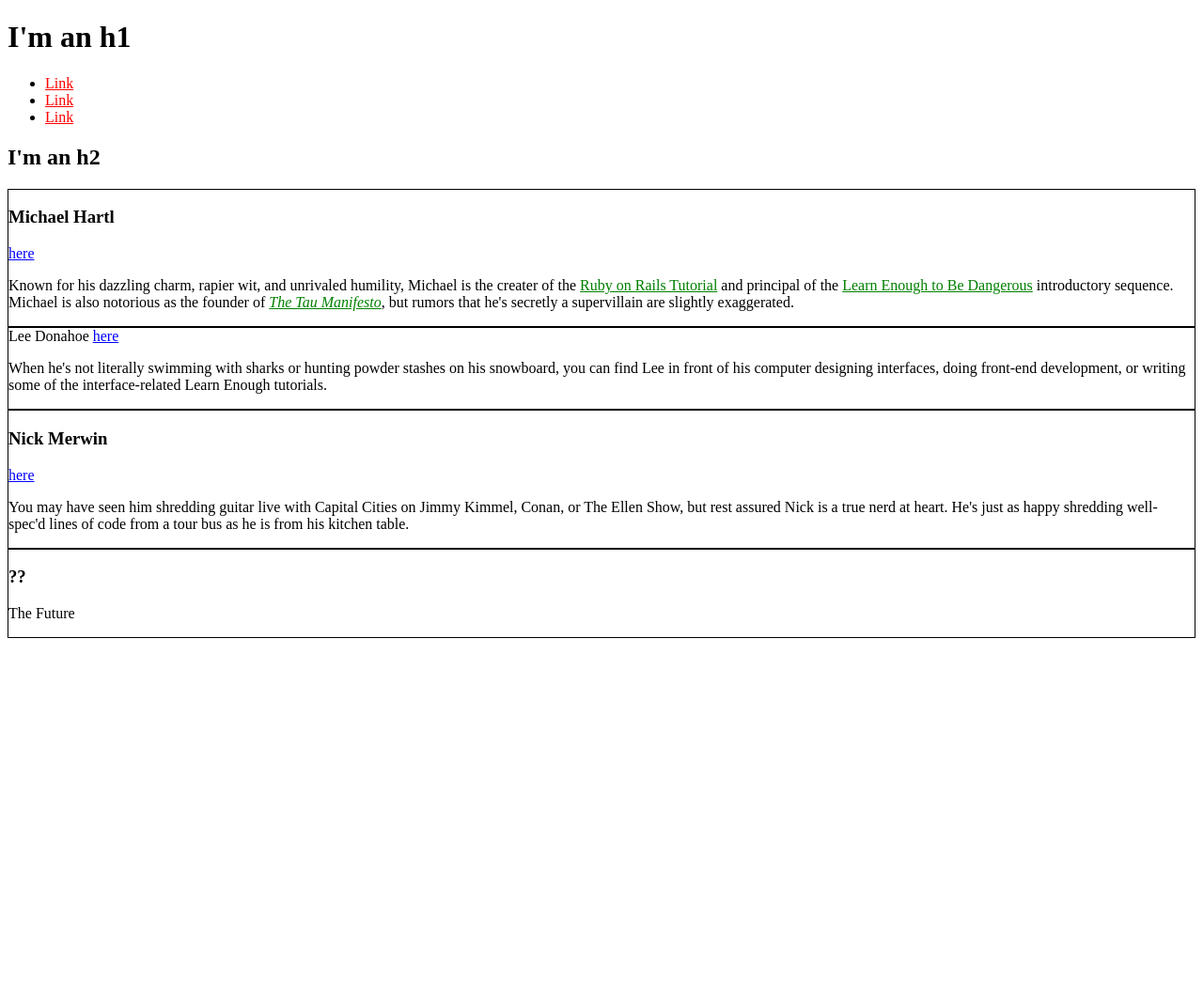
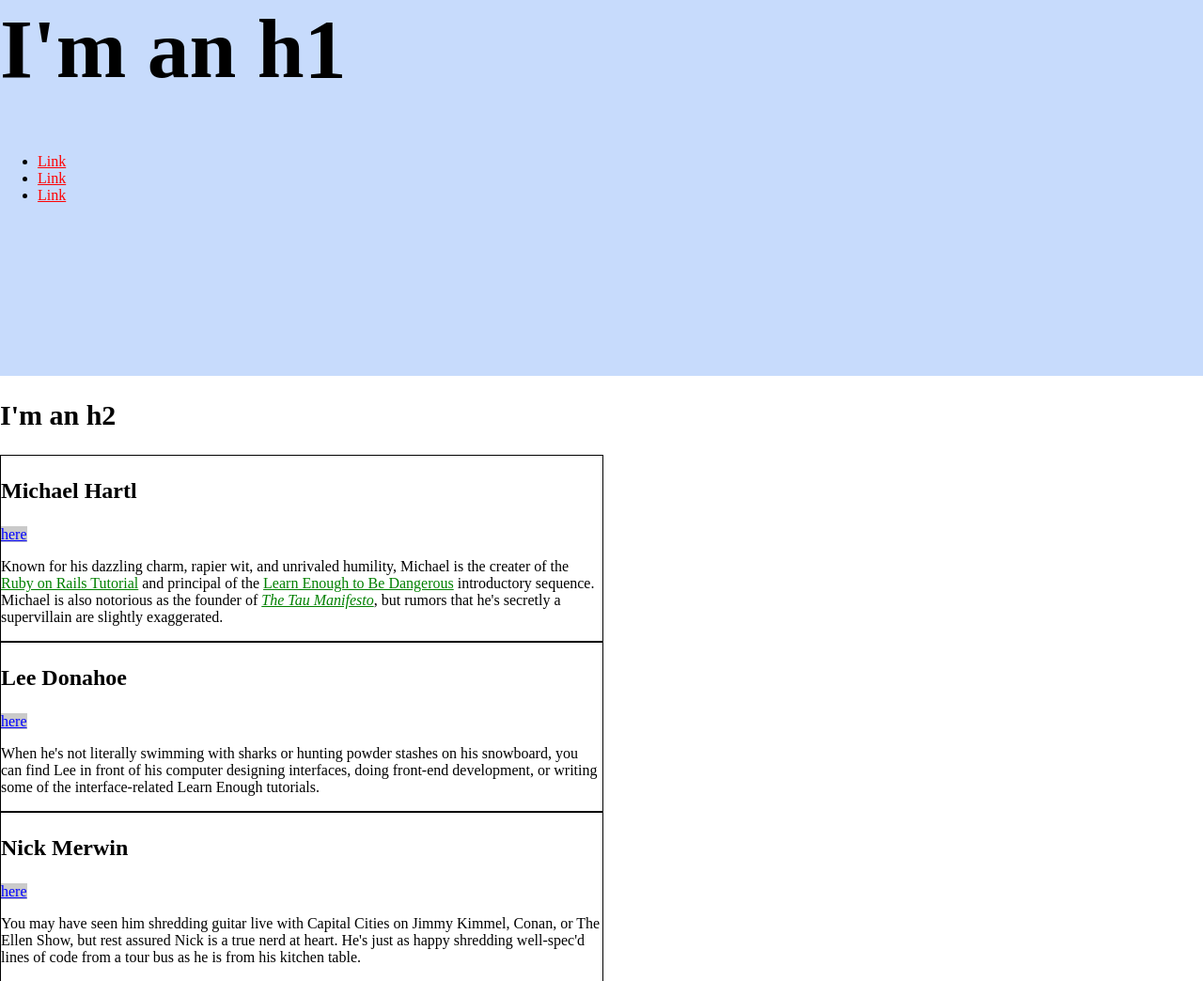
Before and after one commit to Cristina-1/cristina-1.github.io, a plain HTML site: page index.html in a window 1280 px wide. Shown: the top 1044 px of the page at 94% size. Before the commit the page ends 800 px from the top, so only its background shows below. Drawn offline with Linux system fonts and the light colour scheme.

Commit message:
Add sizing and a hero

```diff
--- a/index.html
+++ b/index.html
@@ -5,19 +5,55 @@
     <meta charset="utf-8">
   <style>
    /*GLOBAL STYLES*/
+    html, body {
+      margin: 0;
+      padding: 0;
+    }
+
+    h1 {
+      font-size: 7vw;
+      margin-top:0;
+    }
+
     a {
-    color: red;
+    color: #F00;
   }
 
+  h2 {
+      font-size: 30px;
+    }
+
+    /* HERO STYLES */
+    .full-hero {
+      background-color: #c7dbfc;
+      height: 50vh;
+    }
+
+
   /* SOCIAL STYLES */
-  a.social-link {
+  .social-link {
+  background: rgba(150, 150, 150, 0.5);
   color: blue;
  }
 
  /* BIO STYLES*/
+    .bio-wrapper {
+      font-size: 24px;
+
+    }
 
     .bio-box {
-    border: 1px solid black;"
+    border: 1px solid black;
+    font-size: 1rem;
+    width: 50%;"
+   }
+
+   .bio-box h3 {
+    font-size: 1.5em;
+   }
+
+   .bio-copy {
+    font-size: 1em;
    }
 
     .bio-copy a {
@@ -30,6 +66,7 @@
   </style>
   </head>
   <body>
+    <div class="full-hero hero-home">
     <h1>I'm an h1</h1>
     <ul>
       <li>
@@ -42,7 +79,10 @@
         <a href="https://example.com/">Link</a>
       </li>
     </ul>
+  </div>
+
     <h2>I'm an h2</h2>
+    <div class="bio-wrapper">
     <div class="bio-box">
       <h3>Michael Hartl</h3>
       <a href="https://twitter.com/mhartl" class="social-link">here</a>
@@ -52,8 +92,8 @@
        </p>
      </div>
      </div>
-     <div class="bio-box"
-    <h3>Lee Donahoe</h3>
+     <div class="bio-box">
+      <h3>Lee Donahoe</h3>
       <a href="https://twitter.com/leedonahoe" class="social-link">here</a>
       <div class="bio-copy">
       <p>
@@ -82,6 +122,7 @@
         The Future
       </p>
     </div>
+  </div>
   </body>
 </html>
 </html>
```
